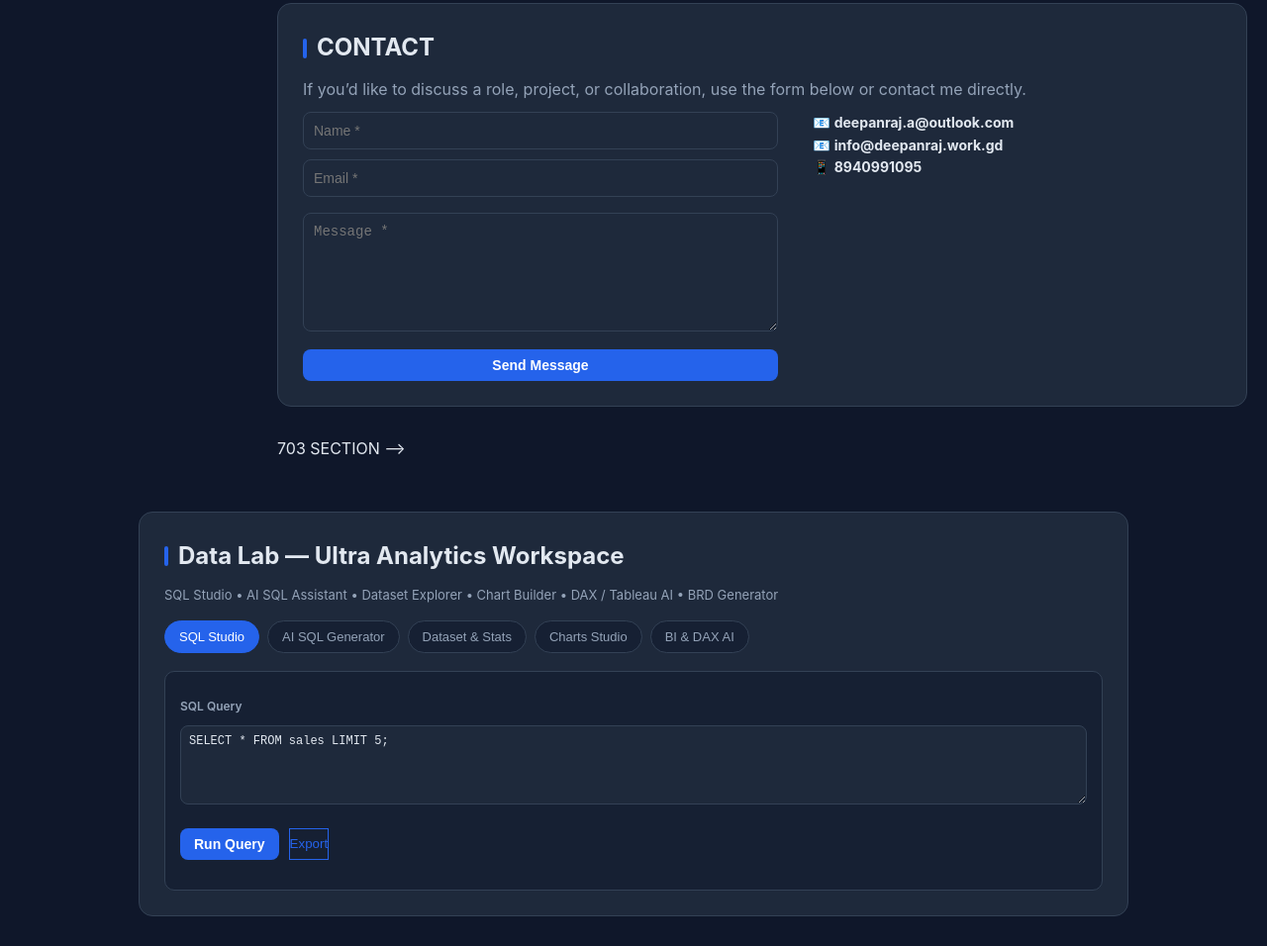
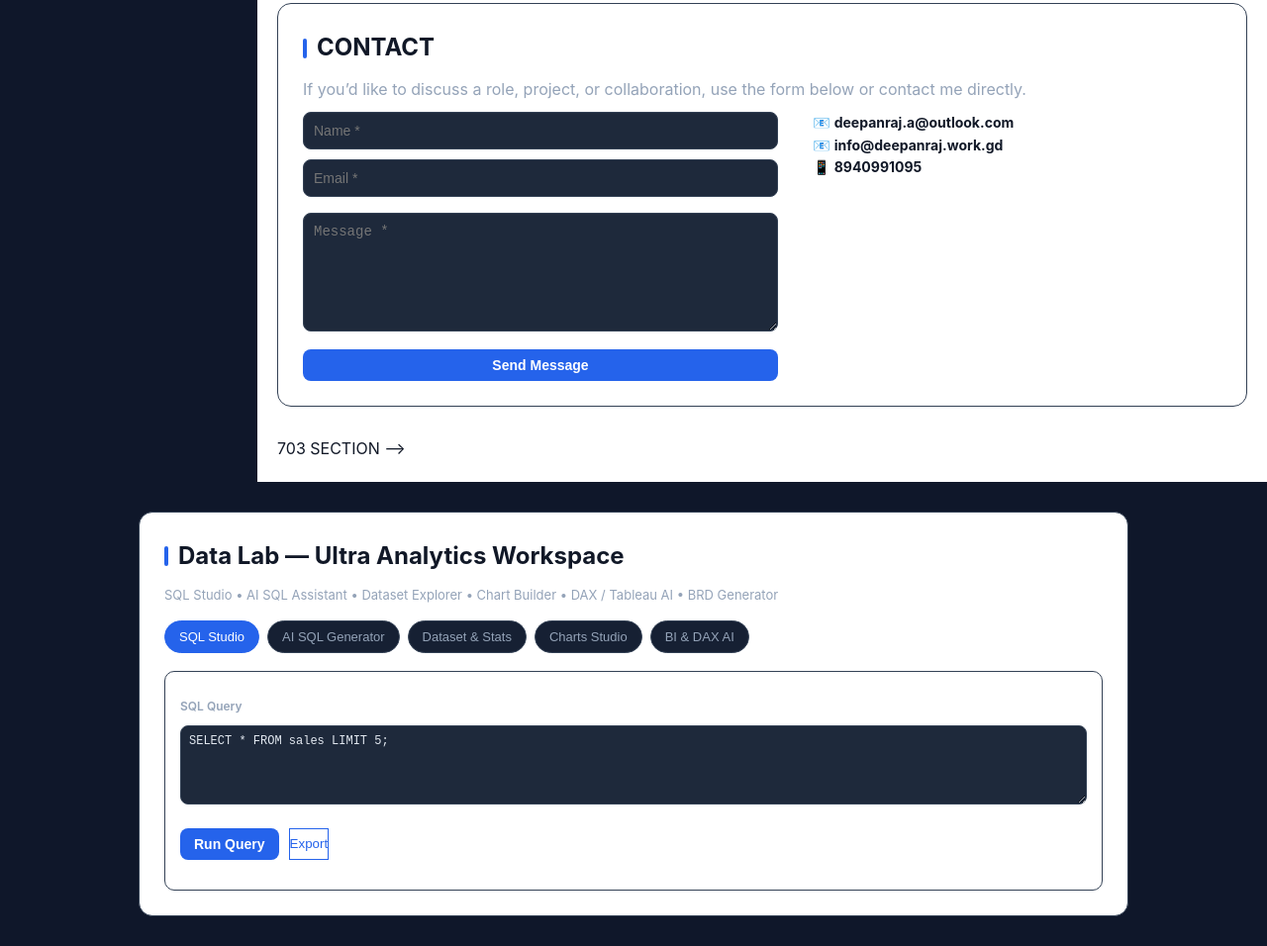
Before and after one commit to deeepanbe/deeepanbe.github.io, a plain HTML site: page index.html in a window 1280 px wide. Shown: the part 2681-3637 px from the top of the page at 99% size. Drawn offline with nearby package versions, Linux system fonts and the light colour scheme.

Commit message:
Fix: Force light mode (white background) on page load

```diff
--- a/index.html
+++ b/index.html
@@ -448,6 +448,7 @@ th{background:var(--bg-soft);}
 .logo-grid{display:grid;grid-template-columns:repeat(auto-fit,minmax(60px,1fr));gap:12px;align-items:center;justify-items:center;margin:16px 0;}
 .logo-item{width:60px;height:60px;display:flex;align-items:center;justify-content:center;background:#f0f0f0;border-radius:8px;padding:8px;}
 .logo-item img{width:100%;height:auto;object-fit:contain;}
+  /* FORCE LIGHT MODE - WHITE BACKGROUNDS */ .section,.panel,.hero,.dl-tab-content,.project-card,.cert-card,.skill-pill,.contact-form,.grid-2,.page-section,.main { background: #ffffff !important; color: #111827 !important; } .section h2, .panel, .hero h1, .hero .profile-subtitle { color: #111827 !important; } .btn-primary { background: #2563eb !important; } .text-blue { color: #2563eb !important; } .text-red { color: #dc2626 !important; } .text-black { color: #1f2937 !important; }
 
 </style>
 </head>
@@ -982,6 +983,8 @@ th{background:var(--bg-soft);}
 window.addEventListener("load", function(){
   setTimeout(()=>{ document.getElementById("loaderOverlay").style.display="none"; }, 800);
 });
+  // Ensure light mode by default - remove dark-mode class on load
+  document.body.classList.remove("dark-mode");
 
 // Dark mode
 document.getElementById("darkToggle").onclick = ()=>{
```
